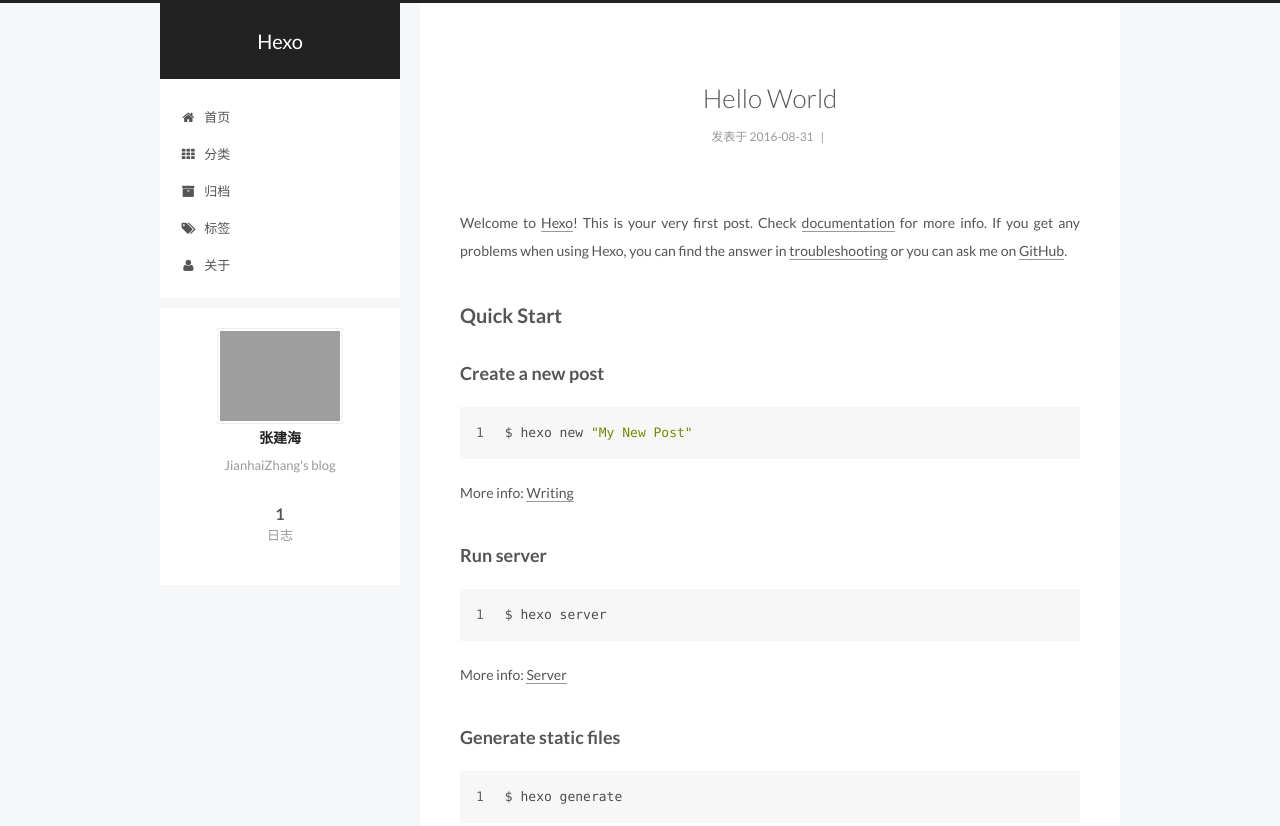
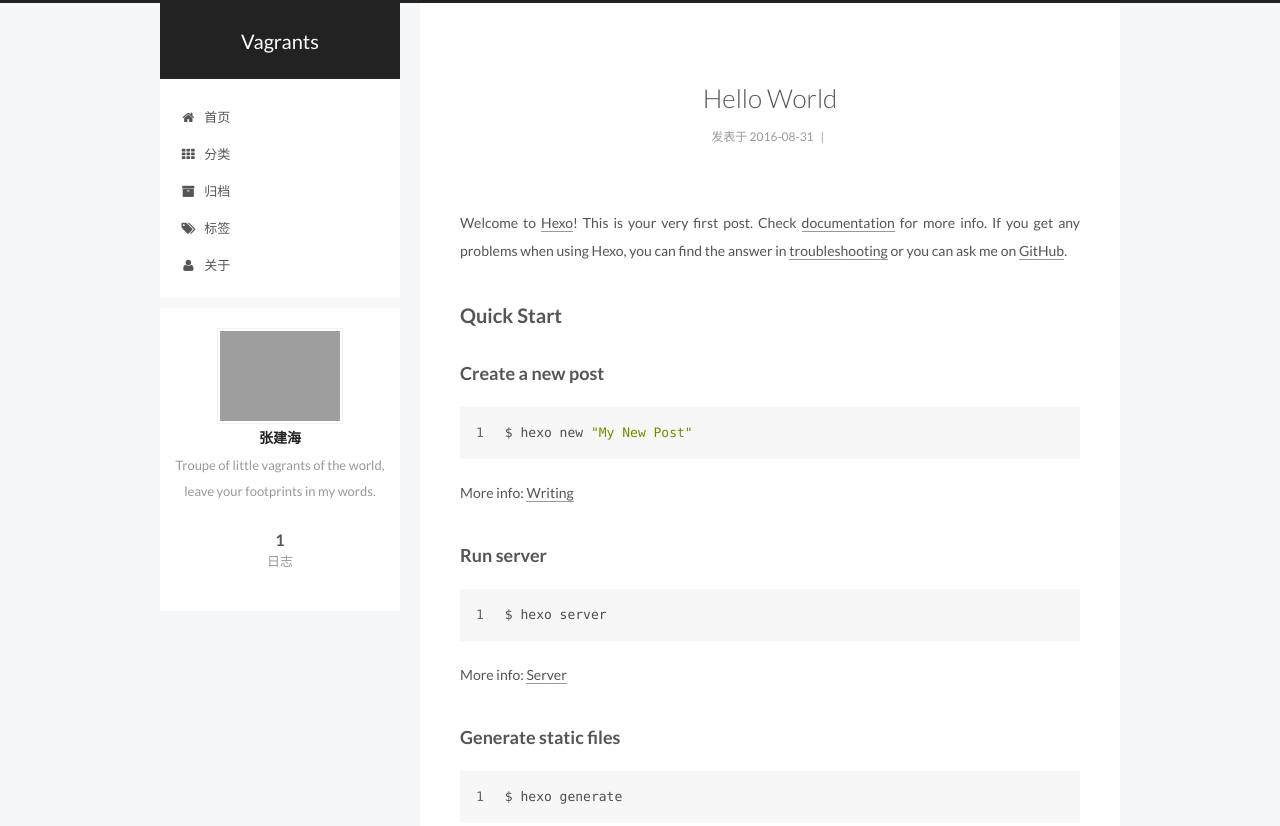
Before and after one commit to zjh-nudger/blog, a plain HTML site: page index.html in a window 1280 px wide. Shown: the top 826 px of the page. Drawn offline with Linux system fonts and the light colour scheme; grey boxes are pictures that could not be loaded; a script that the page names is missing.

Commit message:
Site updated: 2016-09-01 12:00:23

```diff
--- a/css/main.css
+++ b/css/main.css
@@ -1549,7 +1549,7 @@
   width: 4px;
   height: 4px;
   border-radius: 50%;
-  background: #4b5261;
+  background: #db7541;
 }
 .links-of-blogroll {
   font-size: 13px;
--- a/index.html
+++ b/index.html
@@ -84,15 +84,15 @@
 
 
 
-<meta name="description" content="JianhaiZhang&apos;s blog">
+<meta name="description" content="Troupe of little vagrants of the world, leave your footprints in my words.">
 <meta property="og:type" content="website">
-<meta property="og:title" content="Hexo">
+<meta property="og:title" content="Vagrants">
 <meta property="og:url" content="http://yoursite.com/index.html">
-<meta property="og:site_name" content="Hexo">
-<meta property="og:description" content="JianhaiZhang&apos;s blog">
+<meta property="og:site_name" content="Vagrants">
+<meta property="og:description" content="Troupe of little vagrants of the world, leave your footprints in my words.">
 <meta name="twitter:card" content="summary">
-<meta name="twitter:title" content="Hexo">
-<meta name="twitter:description" content="JianhaiZhang&apos;s blog">
+<meta name="twitter:title" content="Vagrants">
+<meta name="twitter:description" content="Troupe of little vagrants of the world, leave your footprints in my words.">
 
 
 
@@ -115,7 +115,7 @@
 
   <link rel="canonical" href="http://yoursite.com/"/>
 
-  <title> Hexo </title>
+  <title> Vagrants </title>
 </head>
 
 <body itemscope itemtype="http://schema.org/WebPage" lang="zh-Hans">
@@ -148,7 +148,7 @@
   <div class="custom-logo-site-title">
     <a href="/"  class="brand" rel="start">
       <span class="logo-line-before"><i></i></span>
-      <span class="site-title">Hexo</span>
+      <span class="site-title">Vagrants</span>
       <span class="logo-line-after"><i></i></span>
     </a>
   </div>
@@ -382,7 +382,7 @@
                src="/images/user.JPG"
                alt="张建海" />
           <p class="site-author-name" itemprop="name">张建海</p>
-          <p class="site-description motion-element" itemprop="description">JianhaiZhang's blog</p>
+          <p class="site-description motion-element" itemprop="description">Troupe of little vagrants of the world, leave your footprints in my words.</p>
         </div>
         <nav class="site-state motion-element">
           <div class="site-state-item site-state-posts">
```
Also changed, not shown: 2016/08/31/hello-world/index.html (+4 -4 lines), archives/2016/08/index.html (+9 -9 lines), archives/2016/index.html (+9 -9 lines), archives/index.html (+9 -9 lines).
